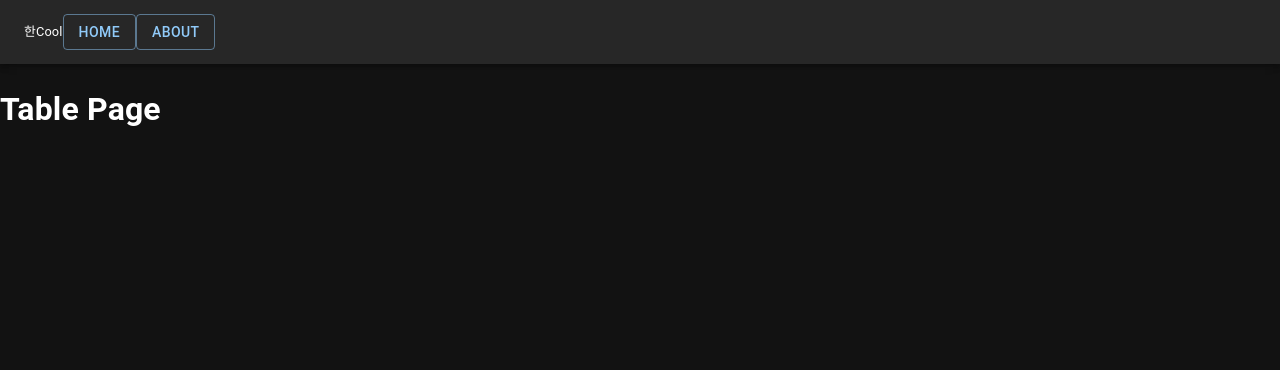
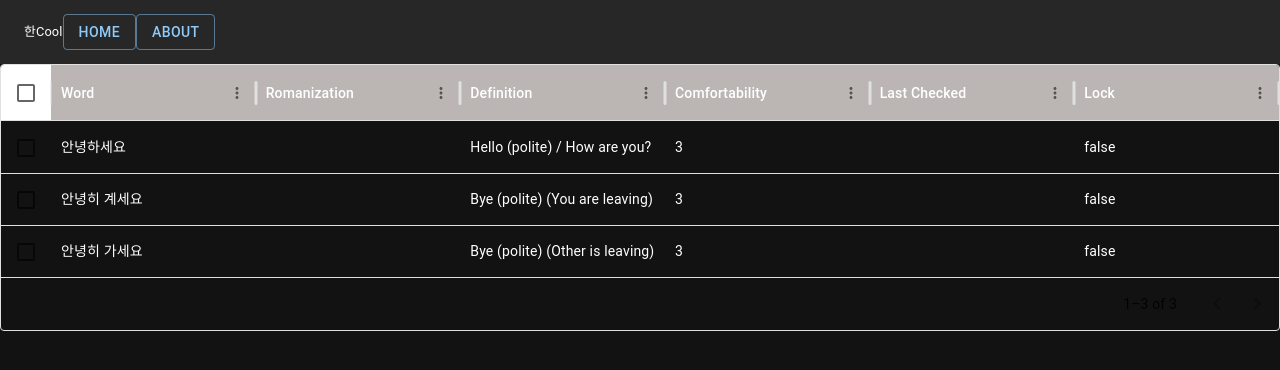
Before and after one commit to LiamEinspahr/hancool, a React (Create React App) app: page / in a window 1280 px wide. Shown: the top 370 px of the page. Built offline with nearby package versions, Linux system fonts and the light colour scheme.

Commit message:
primitive table complete

```diff
--- a/package.json
+++ b/package.json
@@ -7,6 +7,7 @@
     "@emotion/styled": "^11.11.5",
     "@mui/icons-material": "^5.15.15",
     "@mui/material": "^5.15.15",
+    "@mui/x-data-grid": "^7.1.1",
     "@testing-library/jest-dom": "^5.17.0",
     "@testing-library/react": "^13.4.0",
     "@testing-library/user-event": "^13.5.0",
--- /dev/null
+++ b/src/components/data/Data.tsx
@@ -0,0 +1,129 @@
+//Thhis array will be used as the rows component inside Table.tsx
+import { GridColDef } from '@mui/x-data-grid';
+
+export const columns: GridColDef[] = [
+    {field: 'word', headerName: 'Word', flex: 1, headerClassName: 'header-cell', cellClassName: 'body-cell' },
+    {field: 'romanization', headerName: 'Romanization', flex: 1, headerClassName: 'header-cell', cellClassName: 'body-cell'},
+    {field: 'definition', headerName: 'Definition', flex: 1, headerClassName: 'header-cell', cellClassName: 'body-cell'},
+    {field: 'comfortability', headerName: 'Comfortability', flex: 1, headerClassName: 'header-cell', cellClassName: 'body-cell'},
+    {field: 'lastModified', headerName: 'Last Checked', flex: 1, headerClassName: 'header-cell', cellClassName: 'body-cell'},
+    {field: 'lock', headerName: 'Lock', flex: 1, headerClassName: 'header-cell', cellClassName: 'body-cell'},
+]
+
+export interface TableRow {
+    word: string;
+    id: string,
+    definition: string;
+    comfortability: number;
+    lastModified: Date | null;
+    lock: boolean;
+};
+
+
+const template: TableRow =
+{
+    word: '',
+    id: '',
+    definition: '',
+    comfortability: 3,
+    lastModified: null,
+    lock: false,
+}
+
+export const data: TableRow[] = [
+//A
+    {
+        word: '안녕하세요',
+        id: 'annyeonghaseyo',
+        definition: 'Hello (polite) / How are you?',
+        comfortability: 3,
+        lastModified: null,
+        lock: false,
+    },
+
+    {
+        word: '안녕히 계세요',
+        id: 'annyeonghi gyeseyo',
+        definition: 'Bye (polite) (You are leaving)',
+        comfortability: 3,
+        lastModified: null,
+        lock: false,
+    },
+
+    {
+        word: '안녕히 가세요',
+        id: 'annyeonghi gaseyo',
+        definition: 'Bye (polite) (Other is leaving)',
+        comfortability: 3,
+        lastModified: null,
+        lock: false,
+    },
+
+//B
+
+
+//C
+
+
+//D
+
+
+//E
+
+
+//G
+
+
+//H
+
+
+//I
+
+
+//J
+
+
+//K
+
+
+//L
+
+
+//M
+
+
+//N
+
+
+//O
+
+
+//P
+
+
+//R
+
+
+//S
+
+
+//T
+
+
+//U
+
+
+//W
+
+
+//Y
+
+
+
+
+
+
+
+
+
+];
--- a/src/components/pages/TablePage.tsx
+++ b/src/components/pages/TablePage.tsx
@@ -1,10 +1,11 @@
 import * as React from 'react';
+import Table from '../ui/table/Table';
 
 
 
 export default function TablePage() {
 
     return(
-        <h1>Table Page</h1>
+        <Table></Table>
     );
 }
--- a/src/components/ui/table/Table.tsx
+++ b/src/components/ui/table/Table.tsx
@@ -1,10 +1,33 @@
 import * as React from 'react';
-
-
+import { Box } from '@mui/material';
+import { DataGrid, GridColDef } from '@mui/x-data-grid';
+import { columns, data } from '../../data/Data';
 
 export default function Table() {
 
     return(
-        <h1>Data Table</h1>
+      <DataGrid
+        rows={data}
+        columns={columns}
+        initialState={{
+          pagination: {
+            paginationModel: {
+              pageSize: 5,
+            },
+          },
+        }}
+        pageSizeOptions={[5]}
+        checkboxSelection
+        disableRowSelectionOnClick
+        sx={{
+          color: '#FFFF',
+          '& .header-cell' : {
+            backgroundColor: '#BBB6B4',
+          },
+          '& .body-cell': {
+            backgroundColor: 'rg',
+          },
+        }}
+      />
     );
 }
```
Also changed, not shown: 1 other file (tests, documents, lock files or other folders).
